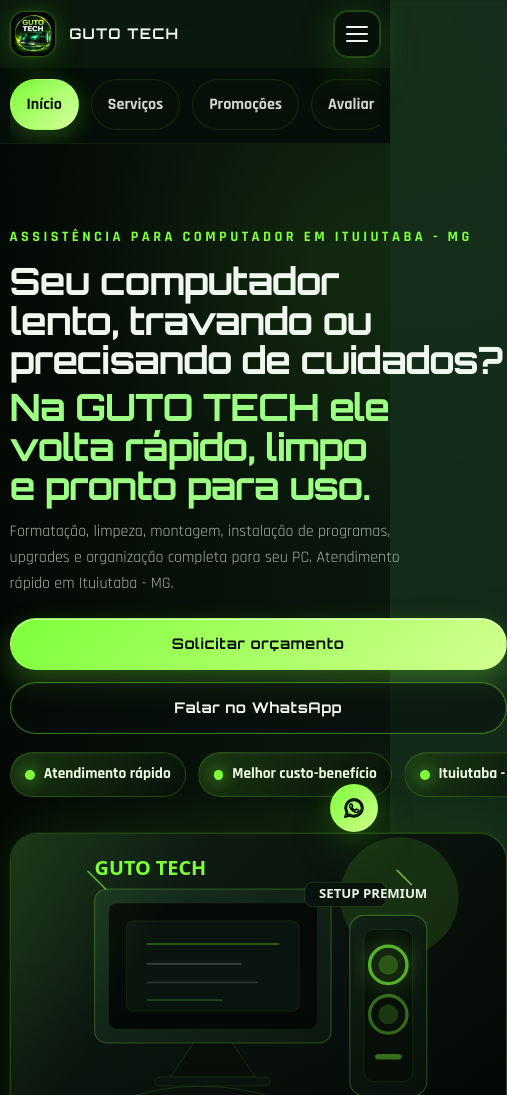
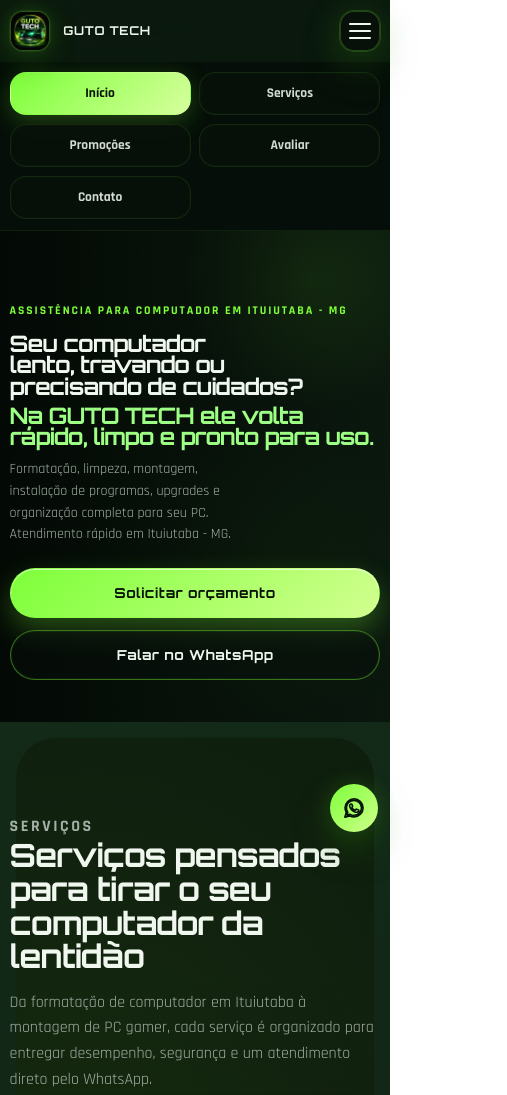
Before and after one commit to aldsfguto/gutotech, a plain HTML site: page index.html in a window 390 px wide. Shown: the top 1095 px of the page, 507 px wide, since content can reach past the window. Drawn offline with Linux system fonts and the light colour scheme.

Commit message:
Refactor mobile styles for better layout and spacing

```diff
--- a/styles.css
+++ b/styles.css
@@ -1351,7 +1351,7 @@
 @media (max-width: 860px) {
   :root {
     --header-height: 68px;
-    --mobile-quick-nav-height: 62px;
+    --mobile-quick-nav-height: 98px;
   }
 
   .section {
@@ -1369,30 +1369,24 @@
   }
 
   .mobile-quick-nav {
-    display: flex;
-    gap: 0.75rem;
-    padding: 0.7rem 0 0.8rem;
-    overflow-x: auto;
-    scrollbar-width: none;
-    overscroll-behavior-x: contain;
-  }
-
-  .mobile-quick-nav::-webkit-scrollbar {
-    display: none;
+    display: grid;
+    grid-template-columns: repeat(3, minmax(0, 1fr));
+    gap: 0.55rem;
+    padding: 0.6rem 0 0.7rem;
   }
 
   .mobile-quick-nav__link {
-    flex: 0 0 auto;
     display: inline-flex;
     align-items: center;
     justify-content: center;
-    min-height: 42px;
-    padding: 0.72rem 1rem;
-    border-radius: 999px;
+    min-height: 40px;
+    padding: 0.68rem 0.85rem;
+    border-radius: 16px;
     background: rgba(8, 17, 11, 0.9);
     border: 1px solid rgba(125, 255, 57, 0.1);
     color: rgba(239, 247, 238, 0.88);
     font-weight: 700;
+    font-size: 0.9rem;
     box-shadow: inset 0 0 0 1px rgba(125, 255, 57, 0.02);
     transition:
       background-color var(--transition),
@@ -1421,8 +1415,8 @@
 
   .hero {
     min-height: auto;
-    padding-top: calc(var(--header-height) + 0.9rem);
-    padding-bottom: 3.25rem;
+    padding-top: calc(var(--header-height) + 0.55rem);
+    padding-bottom: 2.6rem;
   }
 
   .hero__grid,
@@ -1439,11 +1433,13 @@
   }
 
   .hero__grid {
-    gap: 2rem;
+    gap: 1.25rem;
   }
 
   .hero h1 {
     max-width: 100%;
+    font-size: clamp(1.9rem, 8.6vw, 3rem);
+    line-height: 0.95;
   }
 
   .review-form__grid {
@@ -1451,6 +1447,10 @@
   }
 
   .hero__highlights {
+    display: none;
+  }
+
+  .hero__badges {
     display: none;
   }
 
@@ -1466,20 +1466,26 @@
 }
 
 @media (max-width: 640px) {
+  :root {
+    --header-height: 62px;
+    --mobile-quick-nav-height: 92px;
+  }
+
   .container {
     width: min(calc(100% - 1.2rem), var(--container));
   }
 
   .site-header__inner {
-    gap: 0.8rem;
+    gap: 0.65rem;
   }
 
   .brand strong {
-    font-size: 0.92rem;
+    font-size: 0.84rem;
+    letter-spacing: 0.05em;
   }
 
   .brand small {
-    font-size: 0.74rem;
+    display: none;
   }
 
   .section-heading p,
@@ -1497,15 +1503,21 @@
   }
 
   .hero h1 {
-    font-size: clamp(2rem, 9vw, 2.9rem);
+    font-size: clamp(1.58rem, 8.8vw, 2.25rem);
+    line-height: 0.94;
+    letter-spacing: -0.04em;
   }
 
   .hero__lead {
-    margin-top: 0.85rem;
+    margin-top: 0.7rem;
+    max-width: 34ch;
+    font-size: 0.92rem;
+    line-height: 1.55;
   }
 
   .hero__media {
     max-width: 100%;
+    display: none;
   }
 
   .review-panel {
@@ -1522,28 +1534,24 @@
   }
 
   .brand__logo {
-    width: 46px;
-    height: 46px;
-    border-radius: 15px;
+    width: 40px;
+    height: 40px;
+    border-radius: 13px;
   }
 
   .hero__actions .button {
     width: 100%;
-  }
-
-  .hero__badges {
-    flex-wrap: nowrap;
-    overflow-x: auto;
-    scrollbar-width: none;
-    padding-bottom: 0.25rem;
-  }
-
-  .hero__badges::-webkit-scrollbar {
-    display: none;
-  }
-
-  .hero__badges li {
-    flex: 0 0 auto;
+    min-height: 50px;
+    font-size: 0.86rem;
+  }
+
+  .eyebrow {
+    font-size: 0.74rem;
+    letter-spacing: 0.16em;
+  }
+
+  .mobile-quick-nav {
+    grid-template-columns: repeat(2, minmax(0, 1fr));
   }
 
   .button {
@@ -1575,12 +1583,39 @@
 }
 
 @media (max-width: 420px) {
+  :root {
+    --mobile-quick-nav-height: 136px;
+  }
+
   .brand small {
     display: none;
   }
 
+  .brand strong {
+    font-size: 0.76rem;
+  }
+
+  .nav-toggle {
+    width: 40px;
+    height: 40px;
+  }
+
   .hero h1 {
-    font-size: 2.35rem;
+    font-size: 1.42rem;
+  }
+
+  .hero__lead {
+    font-size: 0.88rem;
+  }
+
+  .mobile-quick-nav {
+    grid-template-columns: repeat(2, minmax(0, 1fr));
+  }
+
+  .mobile-quick-nav__link {
+    min-height: 38px;
+    padding: 0.62rem 0.72rem;
+    font-size: 0.84rem;
   }
 
   .service-card,
```
